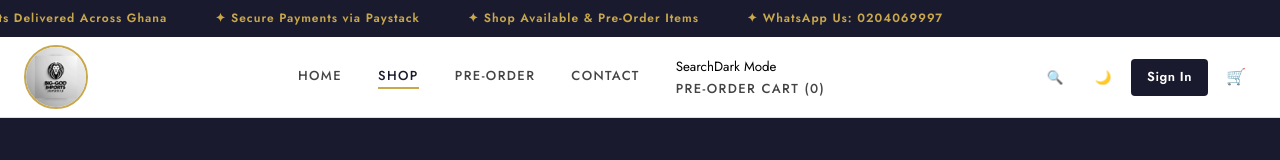
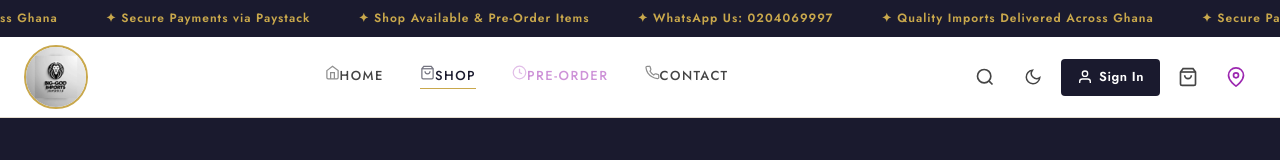
Before and after one commit to Graphils/BIG-GOD-IMPORTS, a React (Vite) app in the folder frontend/: page /shop in a window 1280 px wide. Shown: the top 160 px of the page. Built offline with nearby package versions, Linux system fonts and the light colour scheme; no server answers.

Commit message:
Fix dark mode across all pages

```diff
--- a/frontend/src/components/layout/Navbar.css
+++ b/frontend/src/components/layout/Navbar.css
@@ -1,374 +1,140 @@
-/* ================= NAVBAR ================= */
-
 .navbar {
-  position: sticky;
-  top: 0;
-  z-index: 100;
+  position: sticky; top: 0; z-index: 100;
   background: var(--bg-card);
   border-bottom: 1px solid var(--border-color);
   transition: var(--transition);
 }
+.navbar.scrolled { box-shadow: var(--shadow-md); }
 
-.navbar.scrolled {
-  box-shadow: var(--shadow-md);
-}
+.navbar-inner { display: flex; align-items: center; justify-content: space-between; height: 80px; }
 
-.navbar-inner {
-  display: flex;
-  align-items: center;
-  justify-content: space-between;
-  height: 80px;
-}
-
-/* ================= LOGO ================= */
-
-.navbar-logo {
-  display: flex;
-  align-items: center;
-}
-
+/* LOGO */
+.navbar-logo { display: flex; align-items: center; }
 .navbar-logo img {
   height: 64px;
   width: 64px;
   object-fit: cover;
   border-radius: 50%;
   border: 2px solid var(--gold);
-  transition: var(--transition);
 }
 
-/* ================= NAV LINKS ================= */
+/* NAV LINKS */
+.navbar-links { display: flex; gap: 36px; }
+.navbar-links a {
+  font-size: 13px; font-weight: 500; letter-spacing: 1.5px;
+  text-transform: uppercase; color: var(--text-mid);
+  padding-bottom: 2px; position: relative;
+}
+.navbar-links a::after {
+  content: ''; position: absolute; bottom: 0; left: 0;
+  width: 0; height: 1.5px; background: var(--gold); transition: var(--transition);
+}
+.navbar-links a:hover::after, .navbar-links a.active::after { width: 100%; }
+.navbar-links a:hover { color: var(--text-heading); }
+.navbar-links a.active { color: var(--text-heading); }
+.navbar-links a svg { flex-shrink: 0; opacity: 0.6; }
+.admin-link { color: var(--gold) !important; }
 
-.navbar-links {
-  display: flex;
-  gap: 36px;
-  align-items: center;
+/* ACTIONS */
+.navbar-actions { display: flex; align-items: center; gap: 8px; }
+
+.icon-btn {
+  width: 40px; height: 40px; border-radius: 50%;
+  display: flex; align-items: center; justify-content: center;
+  color: var(--text-mid); transition: var(--transition);
+  background: none; border: none; cursor: pointer; position: relative;
+}
+.icon-btn:hover { color: var(--text-heading); background: var(--bg-page); }
+
+/* CART BADGE */
+.cart-btn { position: relative; }
+.cart-badge {
+  position: absolute; top: 4px; right: 4px;
+  background: var(--gold); color: #1a1a2e;
+  font-size: 9px; font-weight: 700; min-width: 16px; height: 16px;
+  border-radius: 8px; display: flex; align-items: center; justify-content: center; padding: 0 3px;
 }
 
-.navbar-links a {
-  font-size: 13px;
-  font-weight: 500;
-  letter-spacing: 1.4px;
-  text-transform: uppercase;
-  color: var(--text-mid);
-  position: relative;
-  padding-bottom: 2px;
-  display: flex;
-  align-items: center;
-  gap: 6px;
-  transition: var(--transition);
+/* HAMBURGER */
+.hamburger { display: none; flex-direction: column; gap: 5px; padding: 8px; background: none; border: none; cursor: pointer; }
+.hamburger span { display: block; width: 22px; height: 2px; background: var(--text-heading); transition: var(--transition); }
+.hamburger.open span:nth-child(1) { transform: translateY(7px) rotate(45deg); }
+.hamburger.open span:nth-child(2) { opacity: 0; }
+.hamburger.open span:nth-child(3) { transform: translateY(-7px) rotate(-45deg); }
+
+/* USER DROPDOWN */
+.user-menu-wrap { position: relative; }
+.user-dropdown {
+  position: absolute; top: calc(100% + 12px); right: 0;
+  background: var(--bg-card); border: 1px solid var(--border-color);
+  border-radius: var(--radius-md); box-shadow: var(--shadow-md);
+  min-width: 220px; z-index: 200; animation: slideUp 0.2s; overflow: hidden;
 }
+.user-dropdown-header { padding: 16px 18px; background: #1a1a2e; }
+.user-dropdown-name { font-size: 15px; font-weight: 600; color: var(--gold); }
+.user-dropdown-email { font-size: 12px; color: #888; margin-top: 2px; }
+.user-dropdown a, .logout-btn {
+  display: block; padding: 12px 18px; font-size: 14px;
+  color: var(--text-body); transition: var(--transition);
+  width: 100%; text-align: left; background: none; border: none;
+  cursor: pointer; font-family: var(--font-body);
+  border-bottom: 1px solid var(--border-color);
+}
+.user-dropdown a:hover, .logout-btn:hover { background: var(--bg-page); color: var(--text-heading); }
+.logout-btn { color: var(--error); border-bottom: none; }
+.admin-link-menu { color: var(--gold) !important; font-weight: 600; }
 
-.navbar-links a svg {
-  opacity: 0.6;
+/* SEARCH BAR */
+.search-bar {
+  padding: 16px 0; background: var(--bg-page);
+  border-top: 1px solid var(--border-color); animation: slideDown 0.2s;
 }
+.search-bar form { display: flex; gap: 12px; align-items: center; max-width: 600px; }
+.search-bar input {
+  flex: 1; padding: 10px 16px; border: 1.5px solid var(--border-color);
+  border-radius: var(--radius); font-size: 15px;
+  background: var(--bg-input); color: var(--text-body);
+}
+.search-bar input:focus { border-color: var(--gold); }
+.search-close {
+  width: 36px; height: 36px; display: flex; align-items: center;
+  justify-content: center; border-radius: 50%; color: var(--text-light);
+  transition: var(--transition); background: none; border: none; cursor: pointer;
+}
+.search-close:hover { background: var(--border-color); color: var(--text-body); }
 
-.navbar-links a:hover {
-  color: var(--text-heading);
+/* SIGN IN BUTTON */
+.signin-btn {
+  display: flex; align-items: center; gap: 6px; padding: 8px 16px;
+  background: #1a1a2e; color: #ffffff !important;
+  border-radius: var(--radius); font-size: 13px; font-weight: 600;
+  letter-spacing: 0.5px; transition: var(--transition); border: none; cursor: pointer;
 }
+.signin-btn:hover { background: var(--gold); color: #1a1a2e !important; }
 
-.navbar-links a.active {
-  color: var(--text-heading);
+/* PRE-ORDER */
+.preorder-link { color: #ce93d8 !important; }
+.preorder-link.active, .preorder-link:hover { color: #9c27b0 !important; }
+.preorder-cart-btn { color: #9c27b0; }
+.preorder-badge { background: #6a1b9a !important; color: #fff !important; }
+
+@keyframes slideDown { from { opacity: 0; transform: translateY(-10px); } to { opacity: 1; transform: translateY(0); } }
+
+/* MOBILE */
+@media (max-width: 900px) {
+  .hamburger { display: flex; }
+  .navbar-links {
+    display: none; position: fixed; top: 112px; left: 0; right: 0; bottom: 0;
+    background: var(--bg-card); flex-direction: column; gap: 0;
+    padding: 24px; z-index: 99; border-top: 1px solid var(--border-color); overflow-y: auto;
+  }
+  .navbar-links.open { display: flex; animation: slideDown 0.3s; }
+  .navbar-links a {
+    font-size: 18px; padding: 16px 0;
+    border-bottom: 1px solid var(--border-color);
+    display: flex; align-items: center; gap: 12px;
+    color: var(--text-body);
+  }
+  .navbar-links a.active { color: var(--text-heading); }
+  .navbar-links a::after { display: none; }
 }
-
-.navbar-links a::after {
-  content: '';
-  position: absolute;
-  bottom: 0;
-  left: 0;
-  width: 0;
-  height: 1.5px;
-  background: var(--gold);
-  transition: var(--transition);
-}
-
-.navbar-links a:hover::after,
-.navbar-links a.active::after {
-  width: 100%;
-}
-
-.admin-link {
-  color: var(--gold) !important;
-}
-
-/* ================= ACTIONS ================= */
-
-.navbar-actions {
-  display: flex;
-  align-items: center;
-  gap: 8px;
-}
-
-.icon-btn {
-  width: 40px;
-  height: 40px;
-  border-radius: 50%;
-  display: flex;
-  align-items: center;
-  justify-content: center;
-  color: var(--text-mid);
-  background: none;
-  border: none;
-  cursor: pointer;
-  position: relative;
-  transition: var(--transition);
-}
-
-.icon-btn:hover {
-  background: var(--bg-page);
-  color: var(--text-heading);
-}
-
-/* ================= SIGN IN ================= */
-
-.signin-btn {
-  display: flex;
-  align-items: center;
-  gap: 6px;
-  padding: 8px 16px;
-  background: #1a1a2e;
-  color: white !important;
-  border-radius: var(--radius);
-  font-size: 13px;
-  font-weight: 600;
-  letter-spacing: 0.5px;
-  transition: var(--transition);
-}
-
-.signin-btn:hover {
-  background: var(--gold);
-  color: #1a1a2e !important;
-}
-
-/* ================= CART ================= */
-
-.cart-btn {
-  position: relative;
-}
-
-.cart-badge {
-  position: absolute;
-  top: 4px;
-  right: 4px;
-  background: var(--gold);
-  color: #1a1a2e;
-  font-size: 9px;
-  font-weight: 700;
-  min-width: 16px;
-  height: 16px;
-  border-radius: 8px;
-  display: flex;
-  align-items: center;
-  justify-content: center;
-  padding: 0 3px;
-}
-
-/* ================= PRE ORDER ================= */
-
-.preorder-link {
-  color: #ce93d8 !important;
-}
-
-.preorder-link:hover,
-.preorder-link.active {
-  color: #9c27b0 !important;
-}
-
-.preorder-cart-btn {
-  color: #9c27b0;
-}
-
-.preorder-badge {
-  background: #6a1b9a !important;
-  color: white !important;
-}
-
-/* ================= USER DROPDOWN ================= */
-
-.user-menu-wrap {
-  position: relative;
-}
-
-.user-dropdown {
-  position: absolute;
-  top: calc(100% + 12px);
-  right: 0;
-  background: var(--bg-card);
-  border: 1px solid var(--border-color);
-  border-radius: var(--radius-md);
-  box-shadow: var(--shadow-md);
-  min-width: 220px;
-  z-index: 200;
-  overflow: hidden;
-  animation: slideUp 0.2s ease;
-}
-
-.user-dropdown-header {
-  padding: 16px;
-  background: #1a1a2e;
-}
-
-.user-dropdown-name {
-  color: var(--gold);
-  font-weight: 600;
-}
-
-.user-dropdown-email {
-  font-size: 12px;
-  color: #888;
-}
-
-.user-dropdown a,
-.logout-btn {
-  display: block;
-  padding: 12px 18px;
-  border-bottom: 1px solid var(--border-color);
-  background: none;
-  border: none;
-  cursor: pointer;
-  width: 100%;
-  text-align: left;
-}
-
-.user-dropdown a:hover,
-.logout-btn:hover {
-  background: var(--bg-page);
-}
-
-.logout-btn {
-  color: var(--error);
-  border-bottom: none;
-}
-
-/* ================= SEARCH ================= */
-
-.search-bar {
-  padding: 16px 0;
-  background: var(--bg-page);
-  border-top: 1px solid var(--border-color);
-  animation: slideDown 0.2s ease;
-}
-
-.search-bar form {
-  display: flex;
-  gap: 12px;
-  align-items: center;
-  max-width: 600px;
-}
-
-.search-bar input {
-  flex: 1;
-  padding: 10px 16px;
-  border: 1.5px solid var(--border-color);
-  border-radius: var(--radius);
-  background: var(--bg-input);
-  color: var(--text-body);
-}
-
-.search-bar input:focus {
-  border-color: var(--gold);
-}
-
-/* ================= HAMBURGER ================= */
-
-.hamburger {
-  display: none;
-  flex-direction: column;
-  gap: 5px;
-  padding: 8px;
-  background: none;
-  border: none;
-  cursor: pointer;
-}
-
-.hamburger span {
-  width: 22px;
-  height: 2px;
-  background: var(--text-heading);
-  transition: var(--transition);
-}
-
-/* ================= MOBILE ================= */
-
-@media (max-width: 900px) {
-
-  .navbar-inner {
-    height: 64px;
-    padding: 0 12px;
-  }
-
-  .navbar-logo img {
-    height: 46px;
-    width: 46px;
-  }
-
-  .navbar-links {
-    display: none;
-    position: fixed;
-    top: 112px;
-    left: 0;
-    right: 0;
-    bottom: 0;
-    background: var(--bg-card);
-    flex-direction: column;
-    padding: 24px;
-    border-top: 1px solid var(--border-color);
-    overflow-y: auto;
-    z-index: 99;
-  }
-
-  .navbar-links.open {
-    display: flex;
-    animation: slideDown 0.3s ease;
-  }
-
-  .navbar-links a {
-    font-size: 17px;
-    padding: 16px 0;
-    border-bottom: 1px solid var(--border-color);
-  }
-
-  .navbar-links a::after {
-    display: none;
-  }
-
-  /* keep sign in visible */
-  .signin-btn {
-    padding: 6px 12px;
-    font-size: 12px;
-  }
-
-  /* hide less important icons */
-  .search-icon-btn,
-  .dark-toggle,
-  .preorder-cart-btn {
-    display: none;
-  }
-
-  .hamburger {
-    display: flex;
-  }
-}
-
-/* ================= ANIMATIONS ================= */
-
-@keyframes slideDown {
-  from {
-    opacity: 0;
-    transform: translateY(-10px);
-  }
-  to {
-    opacity: 1;
-    transform: translateY(0);
-  }
-}
-
-@keyframes slideUp {
-  from {
-    opacity: 0;
-    transform: translateY(10px);
-  }
-  to {
-    opacity: 1;
-    transform: translateY(0);
-  }
-}
--- a/frontend/src/components/layout/Navbar.jsx
+++ b/frontend/src/components/layout/Navbar.jsx
@@ -9,18 +9,15 @@ export default function Navbar() {
   const { user, logout, isAdmin } = useAuth();
   const { cartCount } = useCart();
   const { cartCount: preOrderCount } = usePreOrderCart();
-
   const [menuOpen, setMenuOpen] = useState(false);
   const [scrolled, setScrolled] = useState(false);
   const [userMenuOpen, setUserMenuOpen] = useState(false);
   const [searchOpen, setSearchOpen] = useState(false);
   const [searchQuery, setSearchQuery] = useState('');
   const [dark, setDark] = useState(() => localStorage.getItem('theme') === 'dark');
-
   const navigate = useNavigate();
   const userMenuRef = useRef(null);
 
-  /* Dark Mode */
   useEffect(() => {
     if (dark) {
       document.body.classList.add('dark');
@@ -31,31 +28,25 @@ export default function Navbar() {
     }
   }, [dark]);
 
-  /* Scroll */
   useEffect(() => {
     const onScroll = () => setScrolled(window.scrollY > 30);
     window.addEventListener('scroll', onScroll);
     return () => window.removeEventListener('scroll', onScroll);
   }, []);
 
-  /* Prevent scroll when menu open */
   useEffect(() => {
     document.body.style.overflow = menuOpen ? 'hidden' : '';
     return () => { document.body.style.overflow = ''; };
   }, [menuOpen]);
 
-  /* Close dropdown */
   useEffect(() => {
     const handler = (e) => {
-      if (userMenuRef.current && !userMenuRef.current.contains(e.target)) {
-        setUserMenuOpen(false);
-      }
+      if (userMenuRef.current && !userMenuRef.current.contains(e.target)) setUserMenuOpen(false);
     };
     document.addEventListener('mousedown', handler);
     return () => document.removeEventListener('mousedown', handler);
   }, []);
 
-  /* Search */
   const handleSearch = (e) => {
     e.preventDefault();
     if (searchQuery.trim()) {
@@ -71,141 +62,125 @@ export default function Navbar() {
         <div className="announcement-track">
           <span>✦ Quality Imports Delivered Across Ghana</span>
           <span>✦ Secure Payments via Paystack</span>
-          <span>✦ Shop Available & Pre-Order Items</span>
+          <span>✦ Shop Available &amp; Pre-Order Items</span>
+          <span>✦ WhatsApp Us: 0204069997</span>
+          <span>✦ Quality Imports Delivered Across Ghana</span>
+          <span>✦ Secure Payments via Paystack</span>
+          <span>✦ Shop Available &amp; Pre-Order Items</span>
           <span>✦ WhatsApp Us: 0204069997</span>
         </div>
       </div>
 
-      <header className={`navbar ${scrolled ? 'scrolled' : ''}`}>
+      <header className={`navbar${scrolled ? ' scrolled' : ''}`}>
         <div className="container navbar-inner">
 
-          {/* Logo */}
+          {/* LOGO — round */}
           <Link to="/" className="navbar-logo">
             <img src="/logo.jpg" alt="Big-God Imports" />
           </Link>
 
-          {/* Desktop Links */}
-          <nav className={`navbar-links ${menuOpen ? 'open' : ''}`}>
-            <NavLink to="/" onClick={() => setMenuOpen(false)}>Home</NavLink>
-            <NavLink to="/shop" onClick={() => setMenuOpen(false)}>Shop</NavLink>
-            <NavLink to="/pre-order" onClick={() => setMenuOpen(false)}>Pre-Order</NavLink>
-            <NavLink to="/contact" onClick={() => setMenuOpen(false)}>Contact</NavLink>
-
+          {/* NAV LINKS */}
+          <nav className={`navbar-links${menuOpen ? ' open' : ''}`}>
+            <NavLink to="/" onClick={() => setMenuOpen(false)} end>
+              <svg width="15" height="15" viewBox="0 0 24 24" fill="none" stroke="currentColor" strokeWidth="2"><path d="M3 9l9-7 9 7v11a2 2 0 0 1-2 2H5a2 2 0 0 1-2-2z"/><polyline points="9 22 9 12 15 12 15 22"/></svg>
+              Home
+            </NavLink>
+            <NavLink to="/shop" onClick={() => setMenuOpen(false)}>
+              <svg width="15" height="15" viewBox="0 0 24 24" fill="none" stroke="currentColor" strokeWidth="2"><path d="M6 2 3 6v14a2 2 0 0 0 2 2h14a2 2 0 0 0 2-2V6l-3-4z"/><line x1="3" y1="6" x2="21" y2="6"/><path d="M16 10a4 4 0 0 1-8 0"/></svg>
+              Shop
+            </NavLink>
+            <NavLink to="/pre-order" onClick={() => setMenuOpen(false)} className="preorder-link">
+              <svg width="15" height="15" viewBox="0 0 24 24" fill="none" stroke="currentColor" strokeWidth="2"><circle cx="12" cy="12" r="10"/><polyline points="12 6 12 12 16 14"/></svg>
+              Pre-Order
+            </NavLink>
+            <NavLink to="/contact" onClick={() => setMenuOpen(false)}>
+              <svg width="15" height="15" viewBox="0 0 24 24" fill="none" stroke="currentColor" strokeWidth="2"><path d="M22 16.92v3a2 2 0 0 1-2.18 2 19.79 19.79 0 0 1-8.63-3.07A19.5 19.5 0 0 1 4.69 13a19.79 19.79 0 0 1-3.07-8.67A2 2 0 0 1 3.54 2h3a2 2 0 0 1 2 1.72c.127.96.361 1.903.7 2.81a2 2 0 0 1-.45 2.11L8.09 9.91a16 16 0 0 0 6 6l1.27-1.27a2 2 0 0 1 2.11-.45c.907.339 1.85.573 2.81.7A2 2 0 0 1 22 16.92z"/></svg>
+              Contact
+            </NavLink>
             {isAdmin && (
-              <NavLink to="/admin" onClick={() => setMenuOpen(false)}>
+              <NavLink to="/admin" onClick={() => setMenuOpen(false)} className="admin-link">
                 Admin
               </NavLink>
             )}
-
-            {/* Mobile extra items */}
-            <div className="mobile-extra">
-
-              <button onClick={() => setSearchOpen(true)}>
-                Search
-              </button>
-
-              <button onClick={() => setDark(d => !d)}>
-                {dark ? 'Light Mode' : 'Dark Mode'}
-              </button>
-
-              <Link to="/pre-order-cart" onClick={() => setMenuOpen(false)}>
-                Pre-Order Cart ({preOrderCount})
-              </Link>
-
-              {user && (
-                <>
-                  <Link to="/profile" onClick={() => setMenuOpen(false)}>My Profile</Link>
-                  <Link to="/orders" onClick={() => setMenuOpen(false)}>My Orders</Link>
-                </>
-              )}
-            </div>
           </nav>
 
-          {/* Actions */}
+          {/* ACTIONS */}
           <div className="navbar-actions">
 
-            {/* Search Desktop */}
-            <button
-              className="icon-btn search-btn"
-              onClick={() => setSearchOpen(s => !s)}
-            >
-              🔍
+            {/* Search */}
+            <button className="icon-btn search-icon-btn" onClick={() => setSearchOpen(s => !s)} aria-label="Search">
+              <svg width="20" height="20" viewBox="0 0 24 24" fill="none" stroke="currentColor" strokeWidth="2"><circle cx="11" cy="11" r="8"/><path d="m21 21-4.35-4.35"/></svg>
             </button>
 
-            {/* Dark */}
-            <button
-              className="icon-btn dark-btn"
-              onClick={() => setDark(d => !d)}
-            >
-              {dark ? '☀️' : '🌙'}
+            {/* Dark mode toggle */}
+            <button className="icon-btn dark-toggle" onClick={() => setDark(d => !d)} aria-label="Toggle dark mode" title={dark ? 'Light mode' : 'Dark mode'}>
+              {dark ? (
+                /* Sun icon */
+                <svg width="18" height="18" viewBox="0 0 24 24" fill="none" stroke="currentColor" strokeWidth="2"><circle cx="12" cy="12" r="5"/><line x1="12" y1="1" x2="12" y2="3"/><line x1="12" y1="21" x2="12" y2="23"/><line x1="4.22" y1="4.22" x2="5.64" y2="5.64"/><line x1="18.36" y1="18.36" x2="19.78" y2="19.78"/><line x1="1" y1="12" x2="3" y2="12"/><line x1="21" y1="12" x2="23" y2="12"/><line x1="4.22" y1="19.78" x2="5.64" y2="18.36"/><line x1="18.36" y1="5.64" x2="19.78" y2="4.22"/></svg>
+              ) : (
+                /* Moon icon */
+                <svg width="18" height="18" viewBox="0 0 24 24" fill="none" stroke="currentColor" strokeWidth="2"><path d="M21 12.79A9 9 0 1 1 11.21 3 7 7 0 0 0 21 12.79z"/></svg>
+              )}
             </button>
 
-            {/* Sign In Mandatory */}
+            {/* User */}
             {user ? (
               <div ref={userMenuRef} className="user-menu-wrap">
-                <button
-                  className="signin-btn"
-                  onClick={() => setUserMenuOpen(s => !s)}
-                >
-                  {user.firstName || user.username}
+                <button className="icon-btn" onClick={() => setUserMenuOpen(s => !s)} aria-label="Account">
+                  <svg width="20" height="20" viewBox="0 0 24 24" fill="none" stroke="currentColor" strokeWidth="2"><path d="M20 21v-2a4 4 0 0 0-4-4H8a4 4 0 0 0-4 4v2"/><circle cx="12" cy="7" r="4"/></svg>
                 </button>
-
                 {userMenuOpen && (
                   <div className="user-dropdown">
-                    <Link to="/profile">My Profile</Link>
-                    <Link to="/orders">My Orders</Link>
-
-                    <button
-                      onClick={() => {
-                        logout();
-                        navigate('/');
-                      }}
-                    >
+                    <div className="user-dropdown-header">
+                      <p className="user-dropdown-name">{user.firstName || user.username}</p>
+                      <p className="user-dropdown-email">{user.email}</p>
+                    </div>
+                    <Link to="/profile" onClick={() => setUserMenuOpen(false)}>My Profile</Link>
+                    <Link to="/orders" onClick={() => setUserMenuOpen(false)}>My Orders</Link>
+                    <Link to="/wishlist" onClick={() => setUserMenuOpen(false)}>Wishlist</Link>
+                    {isAdmin && (
+                      <Link to="/admin" onClick={() => setUserMenuOpen(false)} className="admin-link-menu">Admin Panel</Link>
+                    )}
+                    <button onClick={() => { logout(); setUserMenuOpen(false); navigate('/'); }} className="logout-btn">
                       Sign Out
                     </button>
                   </div>
                 )}
               </div>
             ) : (
-              <Link to="/login" className="signin-btn">
-                Sign In
+              <Link to="/login" className="signin-btn" aria-label="Sign in" onClick={() => setMenuOpen(false)}>
+                <svg width="16" height="16" viewBox="0 0 24 24" fill="none" stroke="currentColor" strokeWidth="2"><path d="M20 21v-2a4 4 0 0 0-4-4H8a4 4 0 0 0-4 4v2"/><circle cx="12" cy="7" r="4"/></svg>
+                <span>Sign In</span>
               </Link>
             )}
 
             {/* Cart */}
-            <Link to="/cart" className="icon-btn cart-btn">
-              🛒
-              {cartCount > 0 && (
-                <span className="cart-badge">
-                  {cartCount}
-                </span>
-              )}
+            <Link to="/cart" className="icon-btn cart-btn" aria-label="Cart">
+              <svg width="20" height="20" viewBox="0 0 24 24" fill="none" stroke="currentColor" strokeWidth="2"><path d="M6 2 3 6v14a2 2 0 0 0 2 2h14a2 2 0 0 0 2-2V6l-3-4z"/><line x1="3" y1="6" x2="21" y2="6"/><path d="M16 10a4 4 0 0 1-8 0"/></svg>
+              {cartCount > 0 && <span className="cart-badge">{cartCount > 99 ? '99+' : cartCount}</span>}
+            </Link>
+
+            {/* Pre-order cart */}
+            <Link to="/pre-order-cart" className="icon-btn cart-btn preorder-cart-btn" aria-label="Pre-Order Cart">
+              <svg width="20" height="20" viewBox="0 0 24 24" fill="none" stroke="currentColor" strokeWidth="2"><path d="M21 10c0 7-9 13-9 13s-9-6-9-13a9 9 0 0 1 18 0z"/><circle cx="12" cy="10" r="3"/></svg>
+              {preOrderCount > 0 && <span className="cart-badge preorder-badge">{preOrderCount > 99 ? '99+' : preOrderCount}</span>}
             </Link>
 
             {/* Hamburger */}
-            <button
-              className={`hamburger ${menuOpen ? 'open' : ''}`}
-              onClick={() => setMenuOpen(s => !s)}
-            >
-              <span />
-              <span />
-              <span />
+            <button className={`hamburger${menuOpen ? ' open' : ''}`} onClick={() => setMenuOpen(s => !s)} aria-label="Menu">
+              <span/><span/><span/>
             </button>
-
           </div>
         </div>
 
-        {/* Search Bar */}
         {searchOpen && (
           <div className="search-bar">
             <form onSubmit={handleSearch} className="container">
-              <input
-                type="text"
-                placeholder="Search products..."
-                value={searchQuery}
-                onChange={(e) => setSearchQuery(e.target.value)}
-              />
-              <button type="submit">Search</button>
+              <input autoFocus type="text" placeholder="Search products..." value={searchQuery} onChange={e => setSearchQuery(e.target.value)} />
+              <button type="submit" className="btn btn-gold btn-sm">Search</button>
+              <button type="button" onClick={() => setSearchOpen(false)} className="search-close">
+                <svg width="18" height="18" viewBox="0 0 24 24" fill="none" stroke="currentColor" strokeWidth="2"><line x1="18" y1="6" x2="6" y2="18"/><line x1="6" y1="6" x2="18" y2="18"/></svg>
+              </button>
             </form>
           </div>
         )}
```
